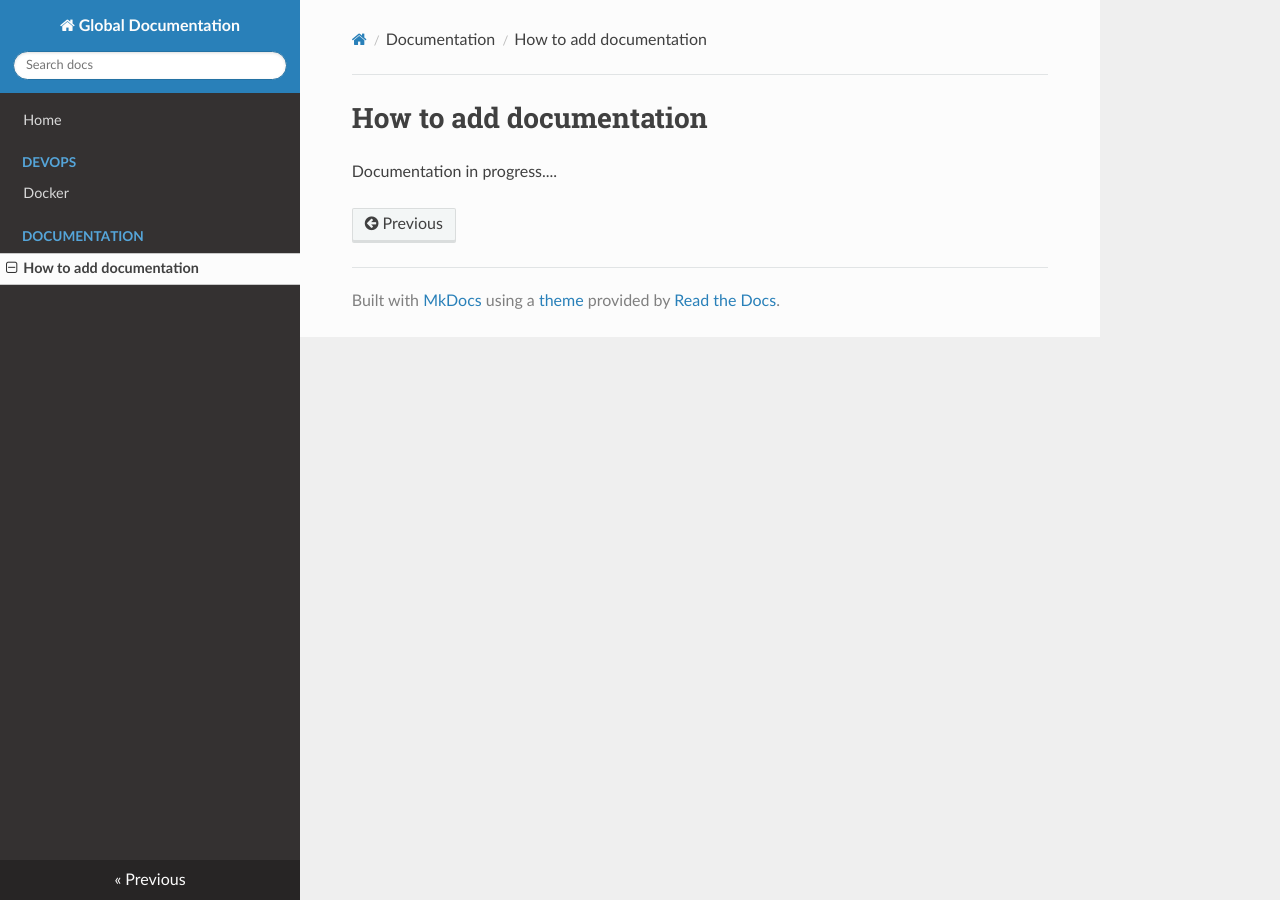
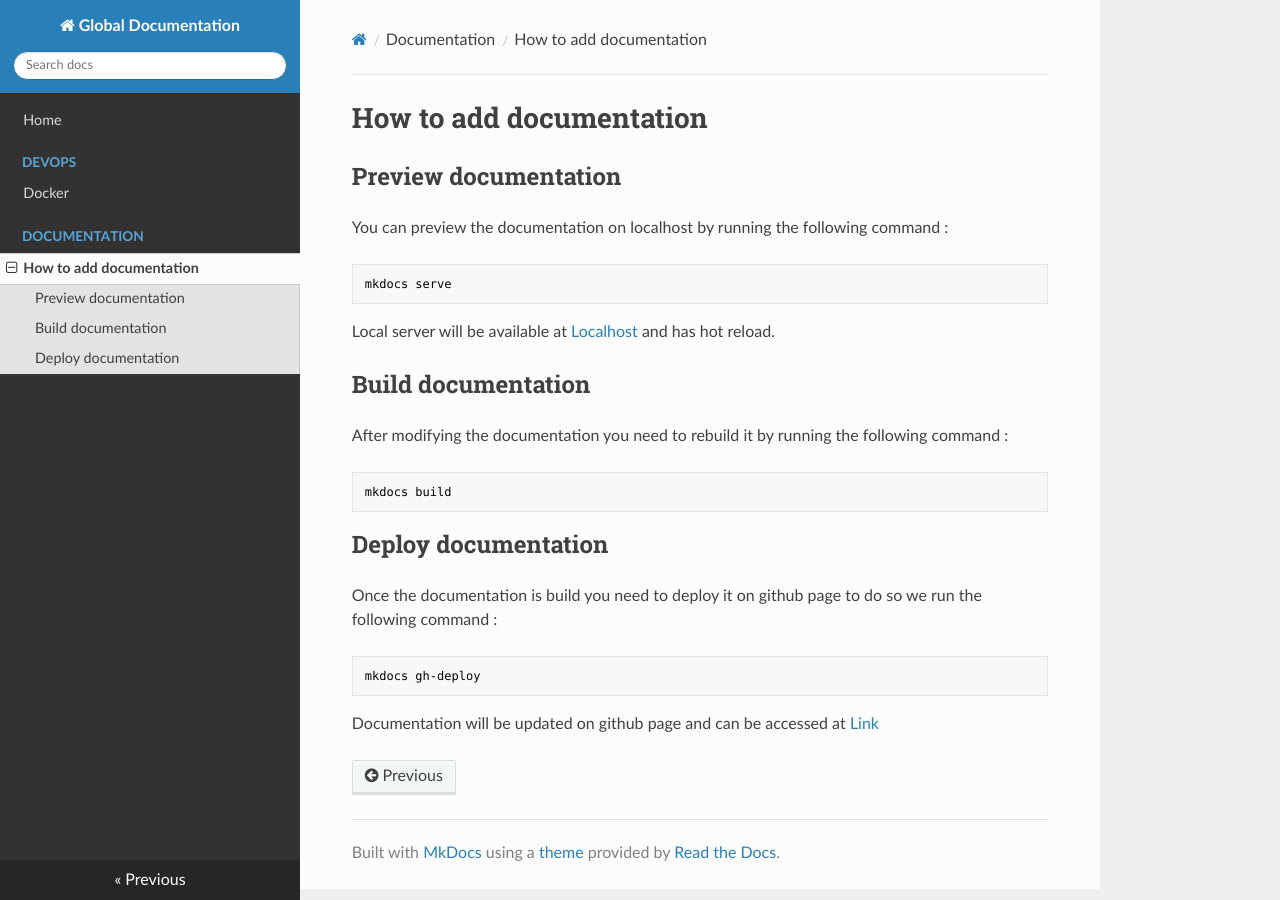
Before and after one commit to avella2409/Global-Documentation, an MkDocs documentation site: the page built from docs/how-to-add-documentation.md, in a window 1280 px wide. Built offline with MkDocs 1.6.1, drawn with Linux system fonts in a browser that asks for light colours; nearby versions of some CDN libraries.

Commit message:
add 'how to add documentation' doc

````diff
--- a/docs/how-to-add-documentation.md
+++ b/docs/how-to-add-documentation.md
@@ -1,3 +1,29 @@
 # How to add documentation
 
-Documentation in progress....
+## Preview documentation
+
+You can preview the documentation on localhost by running the following command :
+
+```bash
+mkdocs serve
+```
+
+Local server will be available at [Localhost](http://localhost:8000) and has hot reload.
+
+## Build documentation
+
+After modifying the documentation you need to rebuild it by running the following command :
+
+```bash
+mkdocs build
+```
+
+## Deploy documentation
+
+Once the documentation is build you need to deploy it on github page to do so we run the following command :
+
+```bash
+mkdocs gh-deploy
+```
+
+Documentation will be updated on github page and can be accessed at [Link](https://avella2409.github.io/Global-Documentation/)
````
